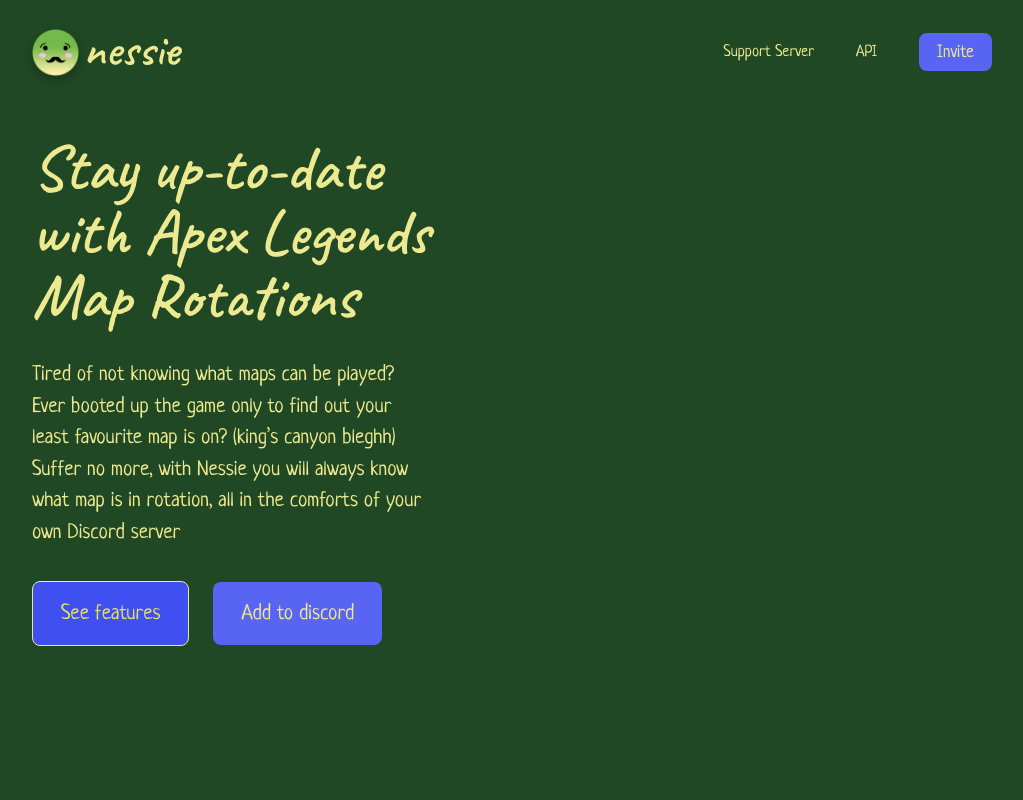
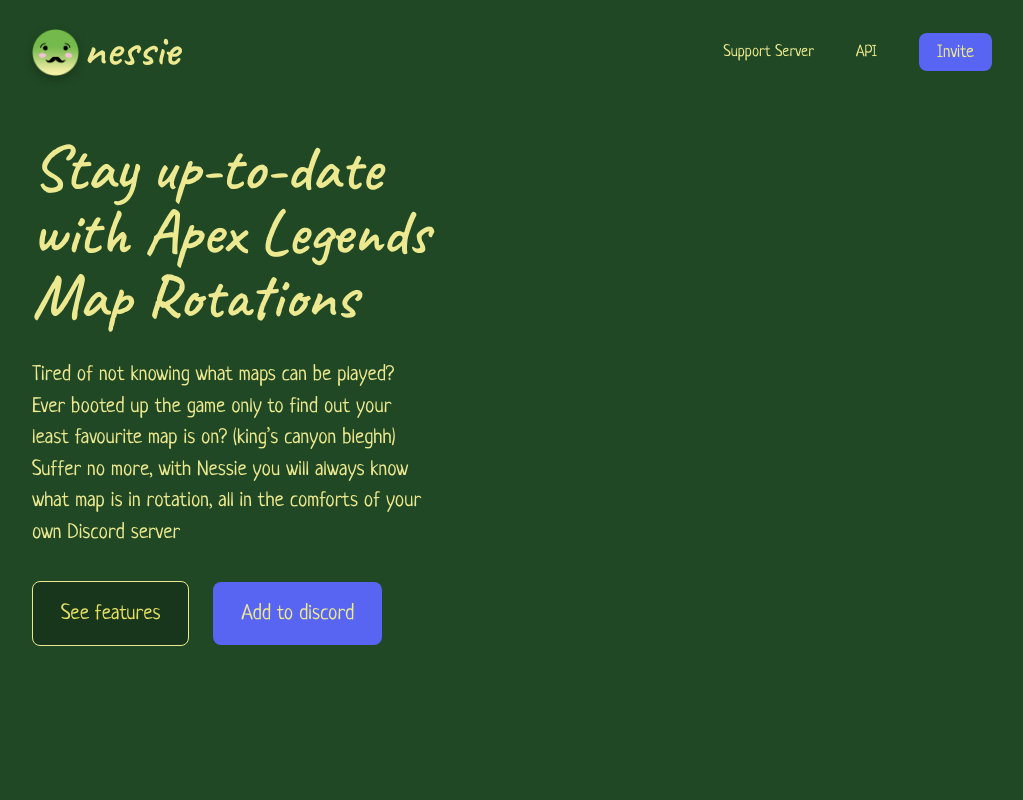
Before and after one commit to vexuas/nessie-web, a React (Vite) app: page / in a window 1280 px wide. In both pictures the pointer is over the button "See features". Shown: the top 800 px of the page, without its empty margins (128-1151 px from the left). Built offline with nearby package versions, Linux system fonts and the light colour scheme.

Commit message:
Add hover state for button

```diff
--- a/src/app/components/HomeContainer/Hero/Hero.module.scss
+++ b/src/app/components/HomeContainer/Hero/Hero.module.scss
@@ -40,6 +40,15 @@
   margin-right: 24px;
   background-color: transparent;
   border: 1px solid variables.$color-default;
+
+  &:hover {
+    cursor: pointer;
+    background-color: color.adjust(variables.$color-alt, $lightness: -5%);
+    color: color.adjust(variables.$color-default, $lightness: -10%);
+  }
+  &:active {
+    background-color: color.adjust(variables.$color-alt, $lightness: -7%);
+  }
 }
 
 .AddButton {
```
